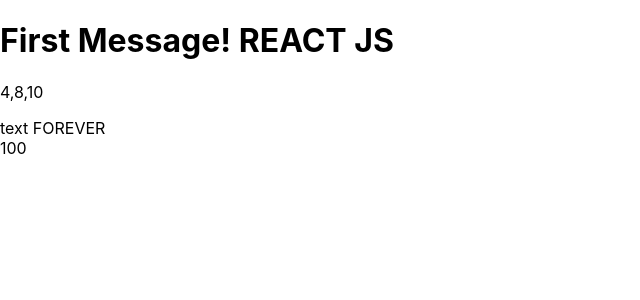
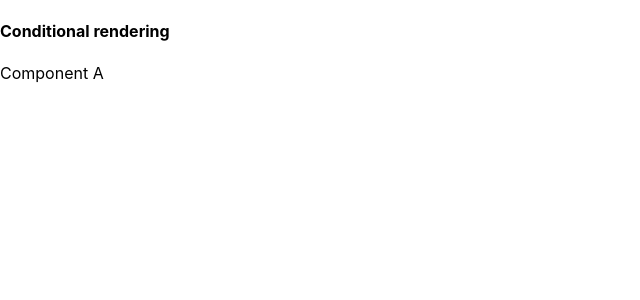
Before and after one commit to soyandresbernal/classReact, a React (Create React App) app: page / in a window 1280 px wide. Shown: the top 300 px of the page, without its empty margins (0-640 px from the left). Built offline with nearby package versions, Linux system fonts and the light colour scheme.

Commit message:
conditional Rendering

```diff
--- a/src/App.js
+++ b/src/App.js
@@ -1,64 +1,9 @@
 import React, { Component } from "react";
-import "./App.css";
-
-class Contador extends Component {
-  constructor(props) {
-    super(props);
-    console.log(this.props.contadorInicial);
-    this.state = { contador: this.props.contadorInicial };
-    setInterval(() => {
-      this.setState = { contador: this.state.contador + 1 };
-    }, 1000);
-  }
-  render() {
-    return <ContadorNumero numero={this.state.contador} />;
-  }
-}
-
-Contador.defaultProps = {
-  contadorInicial: 0,
-};
-class ContadorNumero extends Component {
-  render() {
-    console.log("ContadorNumero render()");
-    return <span>{this.props.numero}</span>;
-  }
-}
-
-class Text extends Component {
-  render() {
-    const { texto } = this.props;
-    return <div>{texto}</div>;
-  }
-}
-
-//default Props->Inmutable
-Text.defaultProps = {
-  texto: "text FOREVER",
-};
-
-class Vectors extends Component {
-  render() {
-    const { numbers } = this.props;
-    const sumV = numbers.map((n) => n * 2);
-    return (
-      <div>
-        <p>{sumV.join(",")}</p>
-      </div>
-    );
-  }
-}
+import ConditionalSection from "./sections/conditionals";
 
 class App extends Component {
   render() {
-    return (
-      <div>
-        <h1>First Message! REACT JS</h1>
-        <Vectors numbers={[2, 4, 5]} />
-        <Text />
-        <Contador contadorInicial={100} />
-      </div>
-    );
+    return <ConditionalSection />;
   }
 }
 export default App;
--- /dev/null
+++ b/src/sections/conditionals.js
@@ -0,0 +1,37 @@
+import React, { Component } from "react";
+
+class ComponentA extends Component {
+  render() {
+    return <p>Component A</p>;
+  }
+}
+
+class ComponentB extends Component {
+  render() {
+    return <p>Component B</p>;
+  }
+}
+
+function useConditionalRendering(mostrarA) {
+  if (mostrarA) {
+    return <ComponentA />;
+  } else {
+    return <ComponentB />;
+  }
+}
+
+export default class ConditionalSection extends Component {
+  constructor() {
+    super();
+    this.state = { mostrarA: true };
+  }
+
+  render() {
+    return (
+      <div>
+        <h4>Conditional rendering</h4>
+        {useConditionalRendering(this.state.mostrarA)}
+      </div>
+    );
+  }
+}
```
